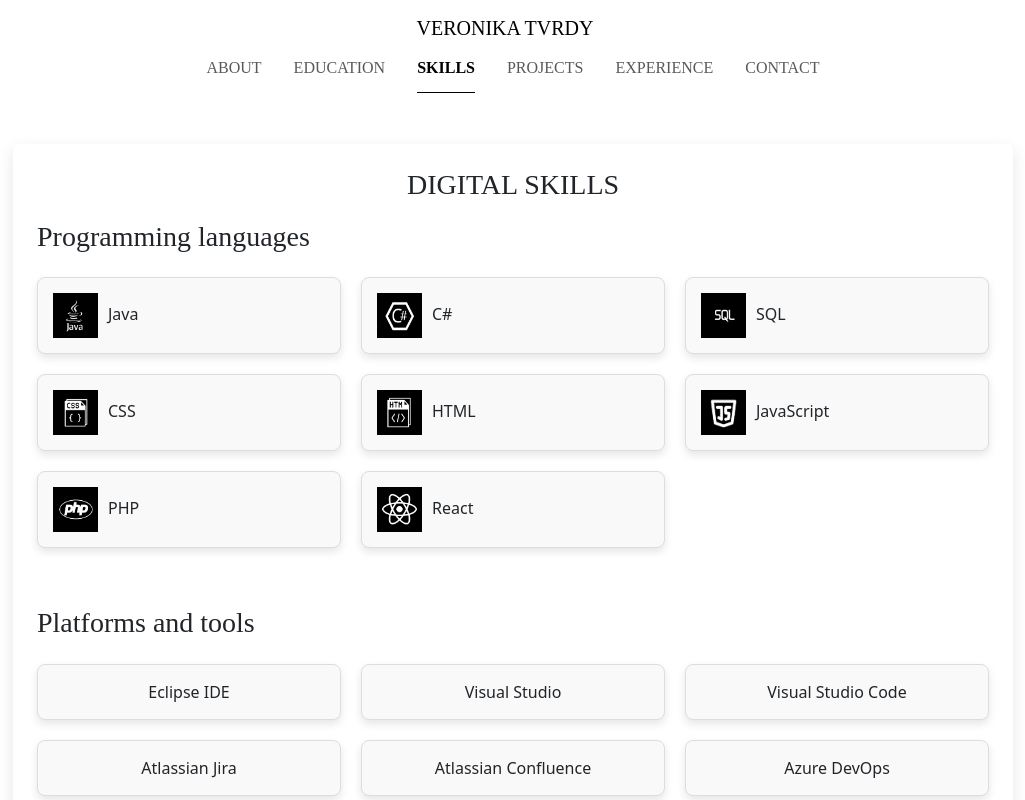
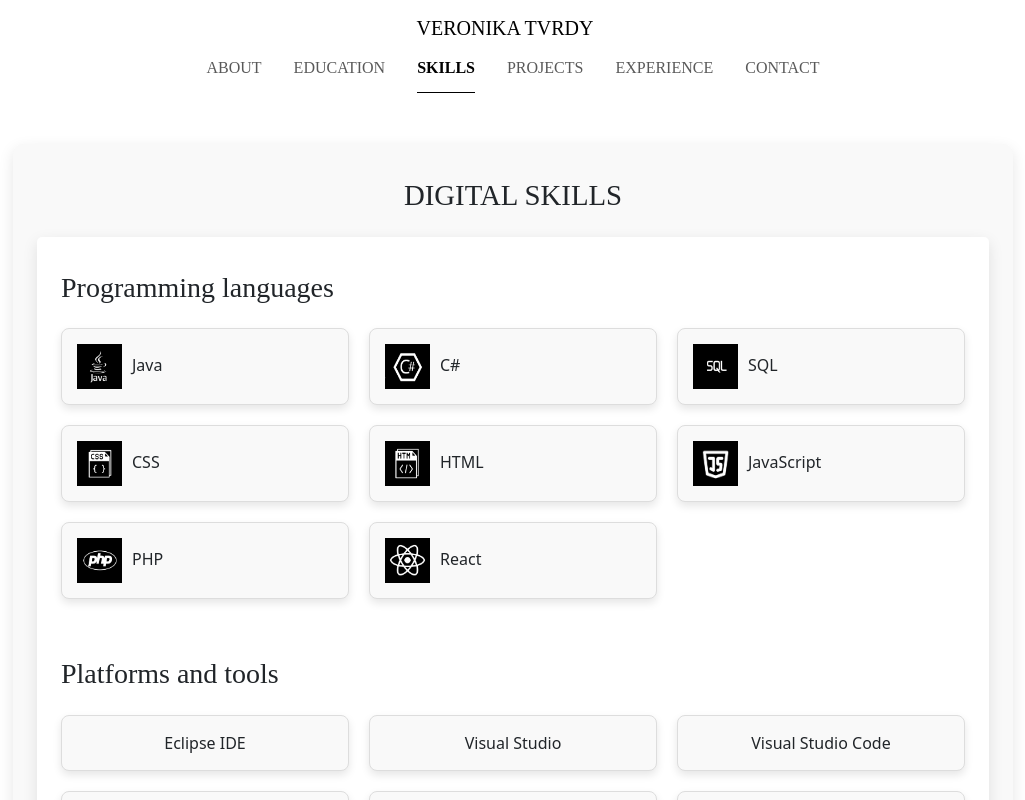
Before and after one commit to Veronika7400/DigitalCV, a React (Vite) app: page / in a window 1280 px wide. Both pictures are taken after a click on the link "SKILLS". Shown: the top 800 px of the page, without its empty margins (127-1152 px from the left). Built offline with nearby package versions, Linux system fonts and the light colour scheme.

Commit message:
Add files via upload

```diff
--- a/src/components/Skills.tsx
+++ b/src/components/Skills.tsx
@@ -34,8 +34,9 @@
   return (
     <Fragment>
       <section className="container my-5">
-        <div className="content mb-4 p-4">
-          <h3 className="experience-title text-center">DIGITAL SKILLS</h3>
+        <div className="timeline-modern mb-4 p-4">
+          <h3 className="section-title mb-4">DIGITAL SKILLS</h3>
+          <div className="content p-4">
             <h3 className="section-title-left mb-4">Programming languages</h3>
             <div className="skills-grid">
               {programmingLanguages.map((skill, index) => (
@@ -49,8 +50,9 @@
                 </div>
               ))}
             </div>
-
-          <h3 className="section-title-left mb-4 mt-5">Platforms and tools</h3>
+            <h3 className="section-title-left mb-4 mt-5">
+              Platforms and tools
+            </h3>
             <div className="tools-grid">
               {platformsAndTools.map((tool, index) => (
                 <div key={index} className="tool-item">
@@ -59,15 +61,20 @@
               ))}
             </div>
           </div>
+        </div>
       </section>
 
       <section className="container my-5">
+        <div className="timeline-modern mb-4 p-4">
+          <h3 className="experience-title text-center">LANGUAGE SKILLS</h3>
           <div className="content mb-4 p-4">
-          <h3 className="experience-title text-center">LANGUAGE SKILLS</h3>
             <h3 className="section-title-left ">Native Language</h3>
             <p>Croatian</p>
             <div className="proficiency-bar">
-            <div className="proficiency-level" style={{ width: "100%" }}></div>
+              <div
+                className="proficiency-level"
+                style={{ width: "100%" }}
+              ></div>
             </div>
 
             <h3 className="section-title-left mt-4">Other Languages</h3>
@@ -102,6 +109,7 @@
               </li>
             </ul>
           </div>
+        </div>
       </section>
     </Fragment>
   );
--- a/src/components/contactSections/ContactDetails.tsx
+++ b/src/components/contactSections/ContactDetails.tsx
@@ -50,8 +50,11 @@
 const ContactDetails: React.FC = () => {
   return (
     <section className="container my-5">
-      <h3 className="experience-title text-center">CONTACT INFORMATION</h3>
       <div className="timeline-modern mb-4 p-4">
+        <h3 className="experience-title text-center mb-4">
+          CONTACT INFORMATION
+        </h3>
+
         {contactDetails.map((info, index) => (
           <div key={index} className="timeline-item mb-4">
             <div className="timeline-content d-flex align-items-center">
--- a/src/components/contactSections/LocationOnMap.tsx
+++ b/src/components/contactSections/LocationOnMap.tsx
@@ -3,7 +3,10 @@
 const LocationOnMap: React.FC = () => {
   return (
     <section className="container my-5">
-      <h3 className="experience-title text-center">LOCATION ON THE MAP</h3>
+      <div className="timeline-modern mb-4 p-4">
+        <h3 className="experience-title text-center mb-4">
+          LOCATION ON THE MAP
+        </h3>
         <div className="map-container">
           <iframe
             src="https://www.google.com/maps/embed?pb=!1m18!1m12!1m3!1d2760.823784633502!2d17.800415316045587!3d45.2901421556321!2m3!1f0!2f0!3f0!3m2!1i1024!2i768!4f13.1!3m3!1m2!1s0x4766fe9ba3f9752d%3A0x9e5f6a492dcf272e!2sResnik%2039%2C%2034310%20Pleternica!5e0!3m2!1shr!2shr!4v1695128657442!5m2!1shr!2shr"
@@ -14,6 +17,7 @@
             title="Resnik 39, 34310 Pleternica"
           ></iframe>
         </div>
+      </div>
     </section>
   );
 };
--- a/src/components/contactSections/SendEmail.tsx
+++ b/src/components/contactSections/SendEmail.tsx
@@ -21,8 +21,9 @@
 
   return (
     <section className="container my-5">
-      <h3 className="experience-title text-center">SEND ME A MESSAGE</h3>
       <div className="timeline-modern mb-4 p-4">
+        <h3 className="experience-title text-center mb-4">SEND ME A MESSAGE</h3>
+
         <form onSubmit={handleSubmit}>
           <div className="mb-3">
             <label htmlFor="name" className="form-label">
```
Lines whose indentation alone changed are shown as unchanged.
